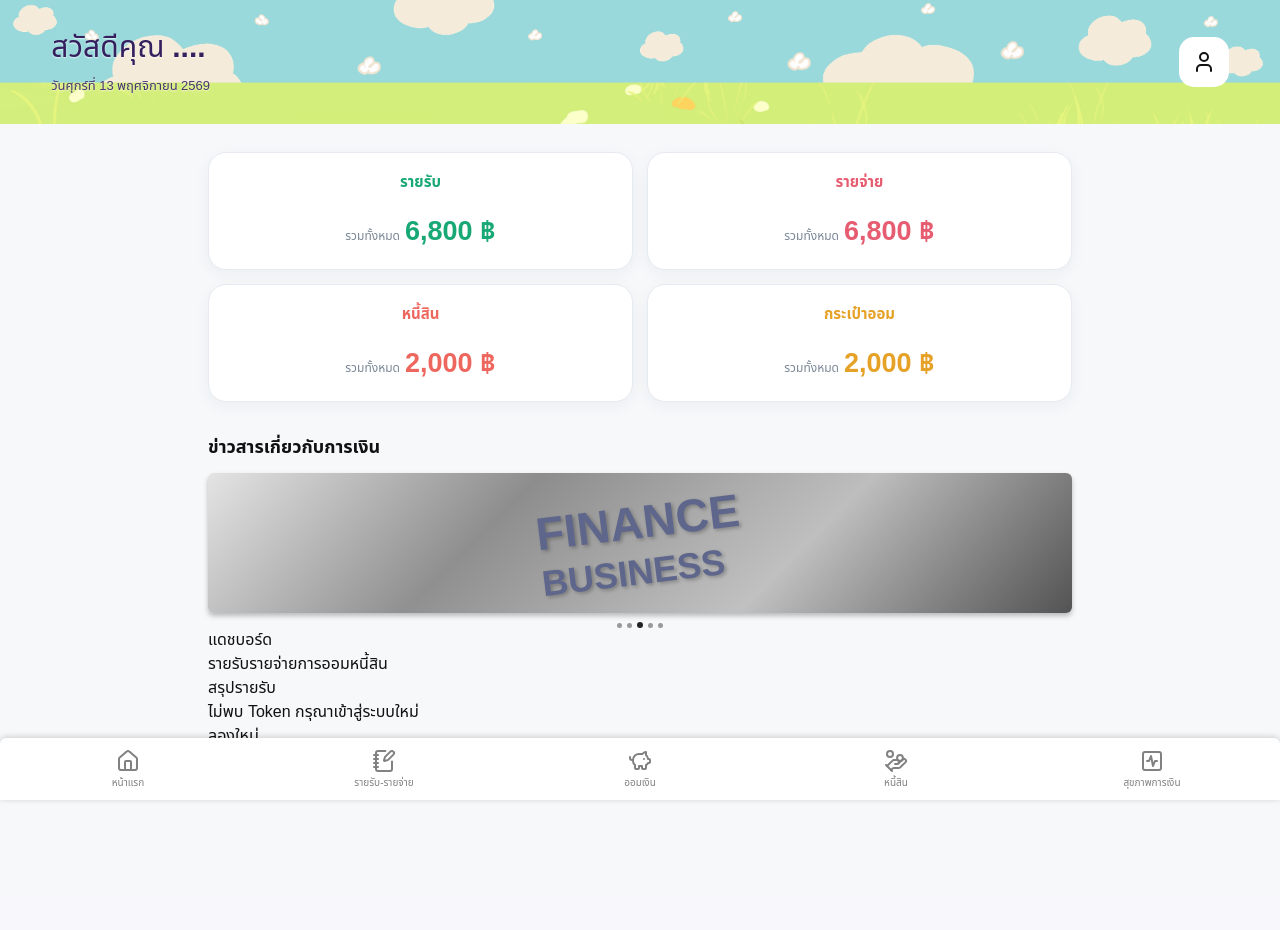
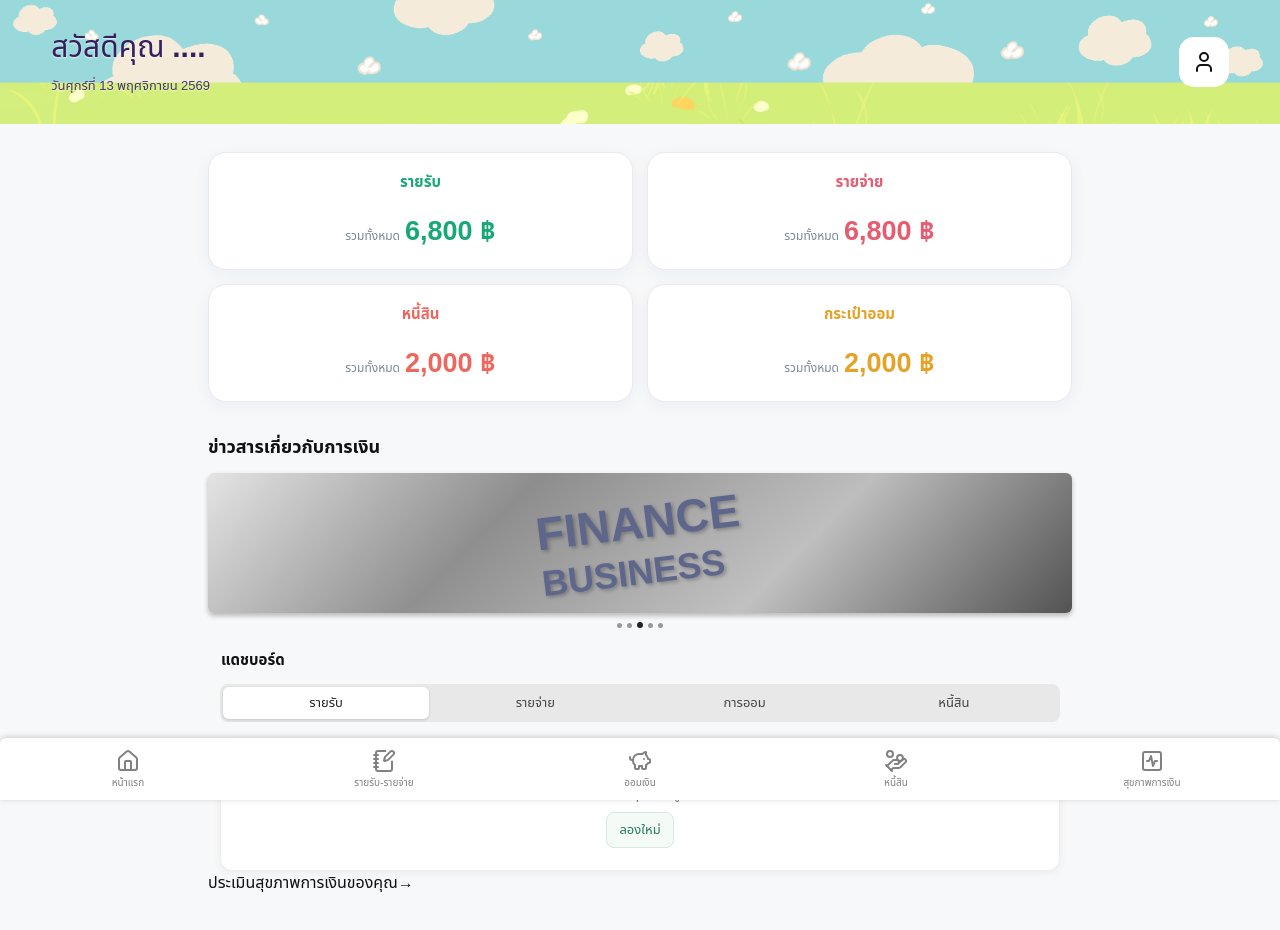
Before and after one commit to chotika0447/Financial-App, a React app in the folder Frontend/: page /home in a window 1280 px wide. Shown: the top 930 px of the page. Before the commit the page ends 898 px from the top, so only its background shows below. Built offline with nearby package versions, Linux system fonts and the light colour scheme; the HTML template or start-up script is replaced by a standard one.

Commit message:
Update DashboardSummary.css

```diff
--- a/Frontend/src/components/DashboardSummary.css
+++ b/Frontend/src/components/DashboardSummary.css
@@ -1,17 +1,16 @@
-
-.dashboard-section {
+.home-dashboard-summary {
     width: 100%;
     margin-top: 21px;
     color: #111;
 }
 
-.dashboard-section h3 {
+.home-dashboard-summary h3 {
+    margin: 0 0 12px 13px;
     font-size: 15px;
-    margin: 0 0 12px 13px;
     font-weight: 700;
 }
 
-.dashboard-tabs {
+.home-dashboard-tabs {
     height: 38px;
     margin: 0 12px;
     display: grid;
@@ -23,7 +22,7 @@
     overflow: hidden;
 }
 
-.dashboard-tabs button {
+.home-dashboard-tabs button {
     min-width: 0;
     padding: 0 2px;
     border: none;
@@ -35,13 +34,13 @@
     cursor: pointer;
 }
 
-.dashboard-tabs button.active {
+.home-dashboard-tabs button.active {
     background: #fff;
     color: #222;
     box-shadow: 0 1px 3px rgba(0, 0, 0, 0.15);
 }
 
-.dashboard-chart-card {
+.home-dashboard-chart-card {
     margin: 18px 12px 0;
     padding: 16px 14px 10px;
     border: 1px solid #eee;
@@ -50,13 +49,13 @@
     box-shadow: 0 2px 8px rgba(0, 0, 0, 0.05);
 }
 
-.dashboard-chart-label {
+.home-dashboard-chart-label {
     margin: 0 0 8px;
     color: #777;
     font-size: 12px;
 }
 
-.dashboard-total {
+.home-dashboard-total {
     display: block;
     margin-bottom: 18px;
     font-size: 25px;
@@ -64,7 +63,9 @@
     color: #252525;
 }
 
-.dashboard-chart {
+.home-dashboard-chart {
+    min-width: 100%;
+    width: fit-content;
     height: 150px;
     margin-inline: auto;
     display: flex;
@@ -81,9 +82,16 @@
     );
 }
 
-.dashboard-bar-item {
-    flex: 1;
-    min-width: 0;
+.home-dashboard-chart-wrapper {
+    width: 100%;
+    overflow-x: auto;
+    overflow-y: hidden;
+    scrollbar-width: thin;
+}
+
+.home-dashboard-bar-item {
+    flex: 0 0 60px;
+    min-width: 60px;
     display: flex;
     flex-direction: column;
     align-items: center;
@@ -91,22 +99,21 @@
     gap: 7px;
 }
 
-.dashboard-bar-area {
-    width: 100%;
-    max-width: 25px;
+.home-dashboard-bar-area {
+    width: 20px;
     flex: 1;
     display: flex;
     align-items: flex-end;
 }
 
-.dashboard-bar {
+.home-dashboard-bar {
     width: 100%;
     min-height: 4px;
     border-radius: 5px 5px 0 0;
     transition: height 0.25s ease;
 }
 
-.dashboard-bar-item span {
+.home-dashboard-bar-item span {
     flex-shrink: 0;
     width: 60px;
     min-height: 40px;
@@ -121,40 +128,58 @@
     justify-content: center;
 }
 
-.dashboard-demo-note {
+.home-dashboard-note {
     margin: 12px 0 0;
     font-size: 10px;
     color: #999;
     text-align: right;
 }
 
-.dashboard-compact .dashboard-chart-card {
+.home-dashboard-message {
+    margin: 12px 0;
+    color: #777;
+    font-size: 13px;
+    text-align: center;
+}
+
+.home-dashboard-message button {
+    margin-top: 8px;
+    padding: 7px 12px;
+    border: 1px solid #d8e8e0;
+    border-radius: 8px;
+    background: #f4fbf7;
+    color: #287b5b;
+    font: inherit;
+    cursor: pointer;
+}
+
+.home-dashboard-compact .home-dashboard-chart-card {
     padding: 14px 12px 10px;
 }
 
+.clickable-dashboard {
+    cursor: pointer;
+}
+
+.clickable-dashboard:hover {
+    opacity: 0.95;
+}
+
 @media (max-width: 380px) {
-    .dashboard-tabs {
+    .home-dashboard-tabs {
         margin: 0 6px;
     }
 
-    .dashboard-tabs button {
+    .home-dashboard-tabs button {
         font-size: 11px;
     }
 
-    .dashboard-chart-card {
+    .home-dashboard-chart-card {
         margin-left: 6px;
         margin-right: 6px;
     }
 
-    .dashboard-total {
+    .home-dashboard-total {
         font-size: 22px;
     }
 }
-
-.dashboard-summary-click {
-    curser: pointer;
-}
-
-.dashboard-summary-click:hover{
-    opacity: 0.95;
-}
```
